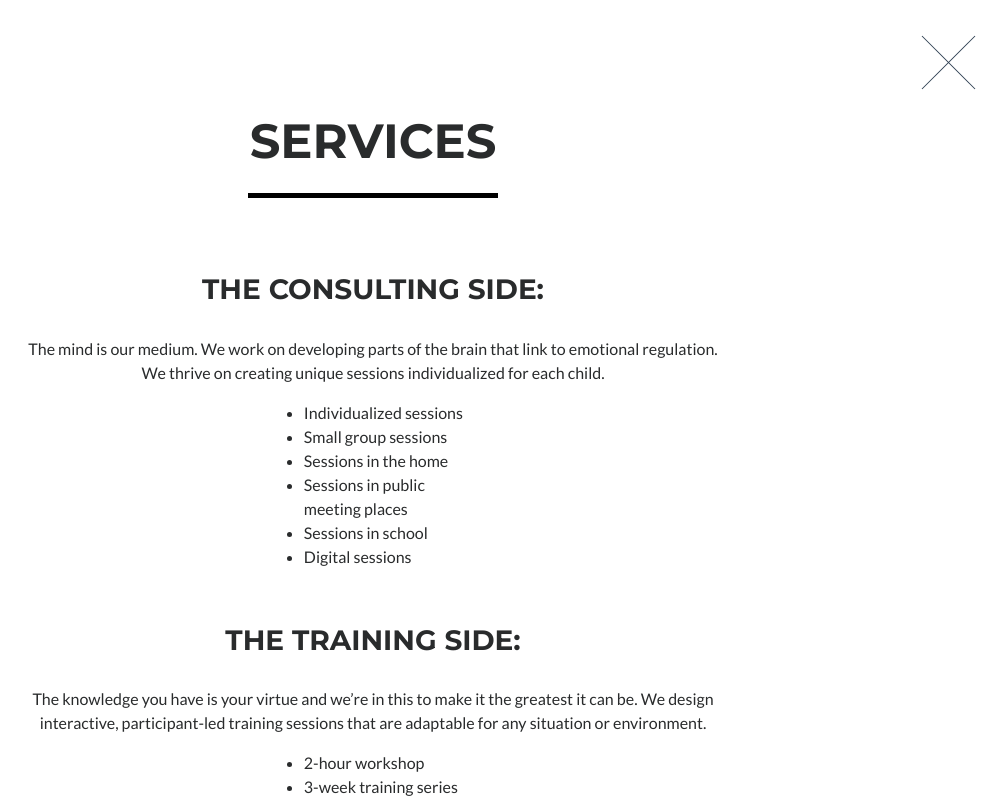
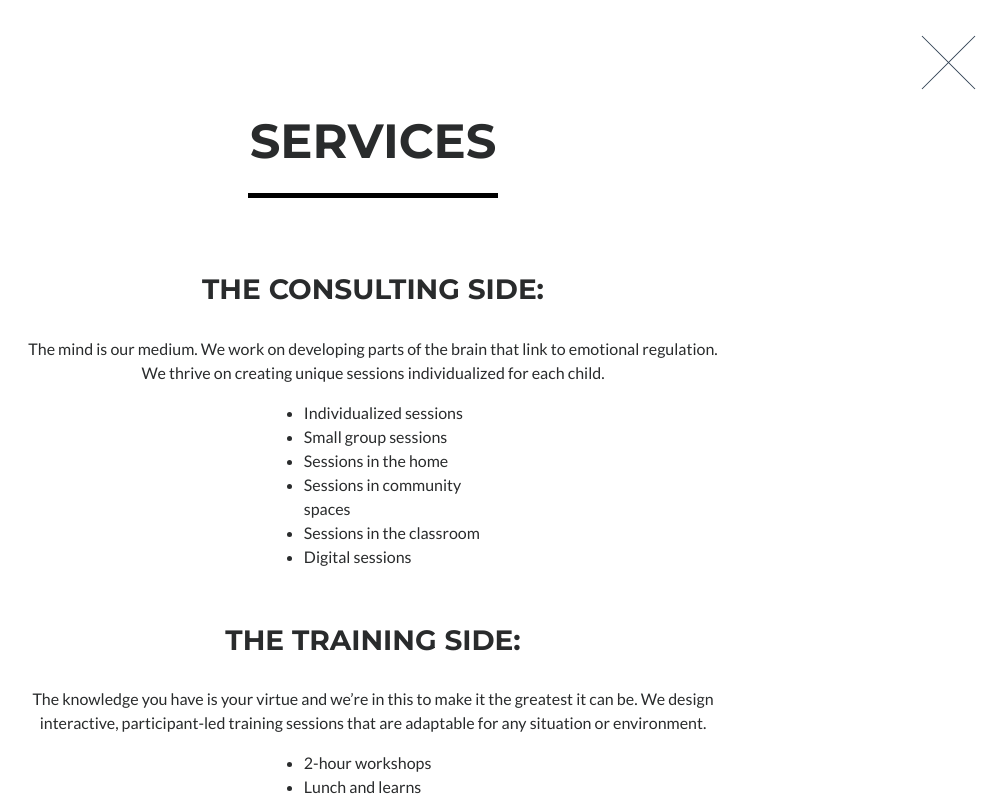
Before and after one commit to rjfisher/behaviorhub, a website: page app/index.html in a window 1280 px wide. Both pictures are taken after a click on the link 260 px from the left and 1205 px from the top of the page. Shown: the part 805-1605 px from the top of the page, without its empty margins (267-1274 px from the left). Drawn offline with nearby package versions, Linux system fonts and the light colour scheme; files that its build step writes are made by us from their sources; a script that the page names is missing.

Commit message:
Change 2nd address
address on first page and changed services page

```diff
--- a/app/index.html
+++ b/app/index.html
@@ -203,8 +203,8 @@
         <div class="row">
           <div class="footer-col col-md-4">
             <h3>Location</h3>
-            <p>342 N. Queen St.
-              <br>Lancaster, PA 17603</p>
+            <p>3503 N Charles Street
+              <br>Baltimore, MD 21218</p>
           </div>
           <div class="footer-col col-md-4">
             <h3>On the Web</h3>
@@ -278,8 +278,8 @@
                       <li>Individualized sessions</li>
                       <li>Small group sessions</li>
                       <li>Sessions in the home</li>
-                      <li>Sessions in public meeting places</li>
-                      <li>Sessions in school</li>
+                      <li>Sessions in community spaces</li>
+                      <li>Sessions in the classroom</li>
                       <li>Digital sessions</li>
                     </ul>
                   </div>
@@ -291,10 +291,11 @@
                 <div class="col-lg-8 mx-auto">
                   <div class="hoz-center">
                     <ul style="text-align: left">
-                      <li>2-hour workshop</li>
+                      <li>2-hour workshops</li>
+                      <li>Lunch and learns</li>
                       <li>3-week training series</li>
                       <li>6-week training series</li>
-                      <li>Workshops on the web</li>
+                      <li>Workshops on the Web</li>
                     </ul>
                   </div>
                 </div>
```
